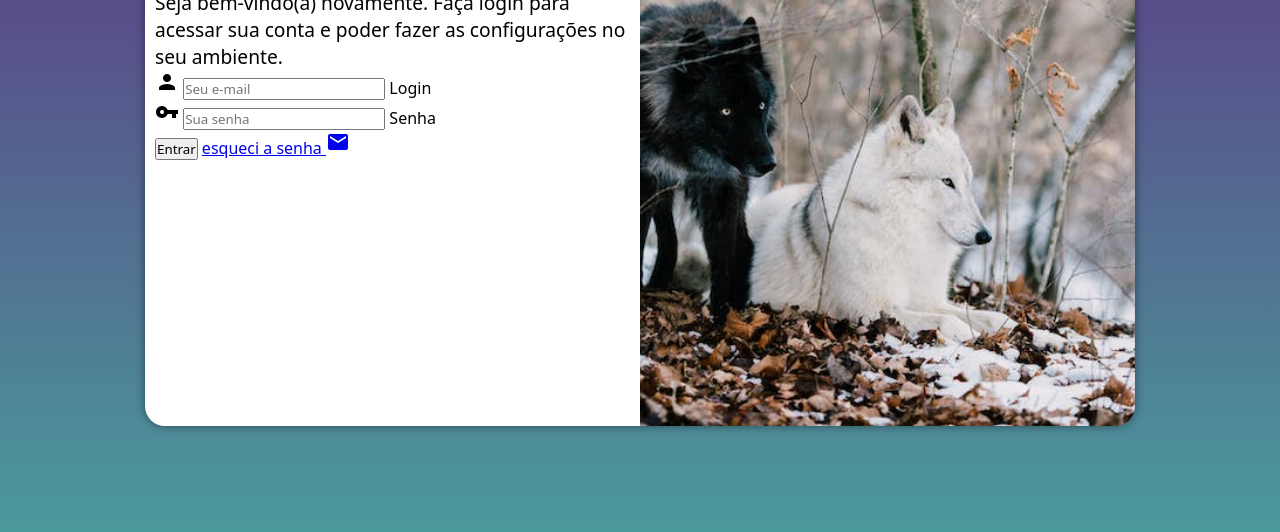
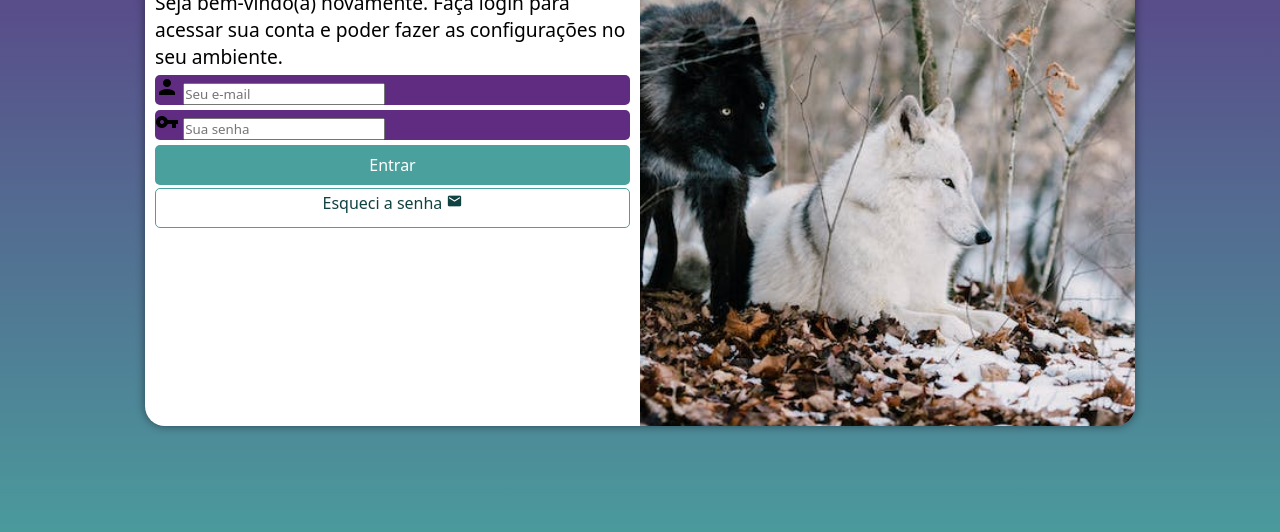
Before and after one commit to erickdarino/Projeto-login, a plain HTML site: page index.html in a window 1280 px wide. Shown: the part 224-756 px from the top of the page. Drawn offline with Linux system fonts and the light colour scheme.

Commit message:
estilos no formulário

```diff
--- a/estilos/style.css
+++ b/estilos/style.css
@@ -60,3 +60,50 @@ div#formulario > h1 {
 div#formulario > p {
     font-size: 0.8em;
 }
+form > div.campo {
+    display: block;
+    background-color:#5f2c82;
+    border-radius: 5px;
+    margin: 5px 0px;
+}
+
+div.campo > label {
+    display: none;
+}
+
+form > input[type=submit] {
+    display:block;
+    font-size: 1em;
+    width: 100%;
+    height: 40px;
+    background-color:#49a09d;
+    color: white;
+    border: none;
+    border-radius: 5px;
+    cursor: pointer;
+}
+form > input[type=submit]:hover {
+    background-color: #295c5a;
+}
+
+form > .botao {
+    display: block;
+    text-align: center;
+    font-size: 1em;
+    width: 100%;
+    height:40px;
+    color:#104241;
+    background-color: white;
+    border:1px solid #49a09d;
+    border-radius: 5px;
+    text-decoration: none;
+    padding-top: 3px;
+    margin-top: 3px;
+}
+form > a.botao:hover {
+    background-color:#104241;
+    color: white;
+}
+form > a.botao > span {
+    font-size: 1em;
+}
--- a/index.html
+++ b/index.html
@@ -31,8 +31,8 @@
                         <label for="isenha">Senha</label>
                     </div>
                     <input type="submit" value="Entrar">
-                    <a href="esqueci.html">
-                        esqueci a senha  <span class="material-icons">mail</span>
+                    <a href="esqueci.html" class="botao">
+                        Esqueci a senha  <span class="material-icons">mail</span>
                     </a>
                 </form>
             </div>
```
